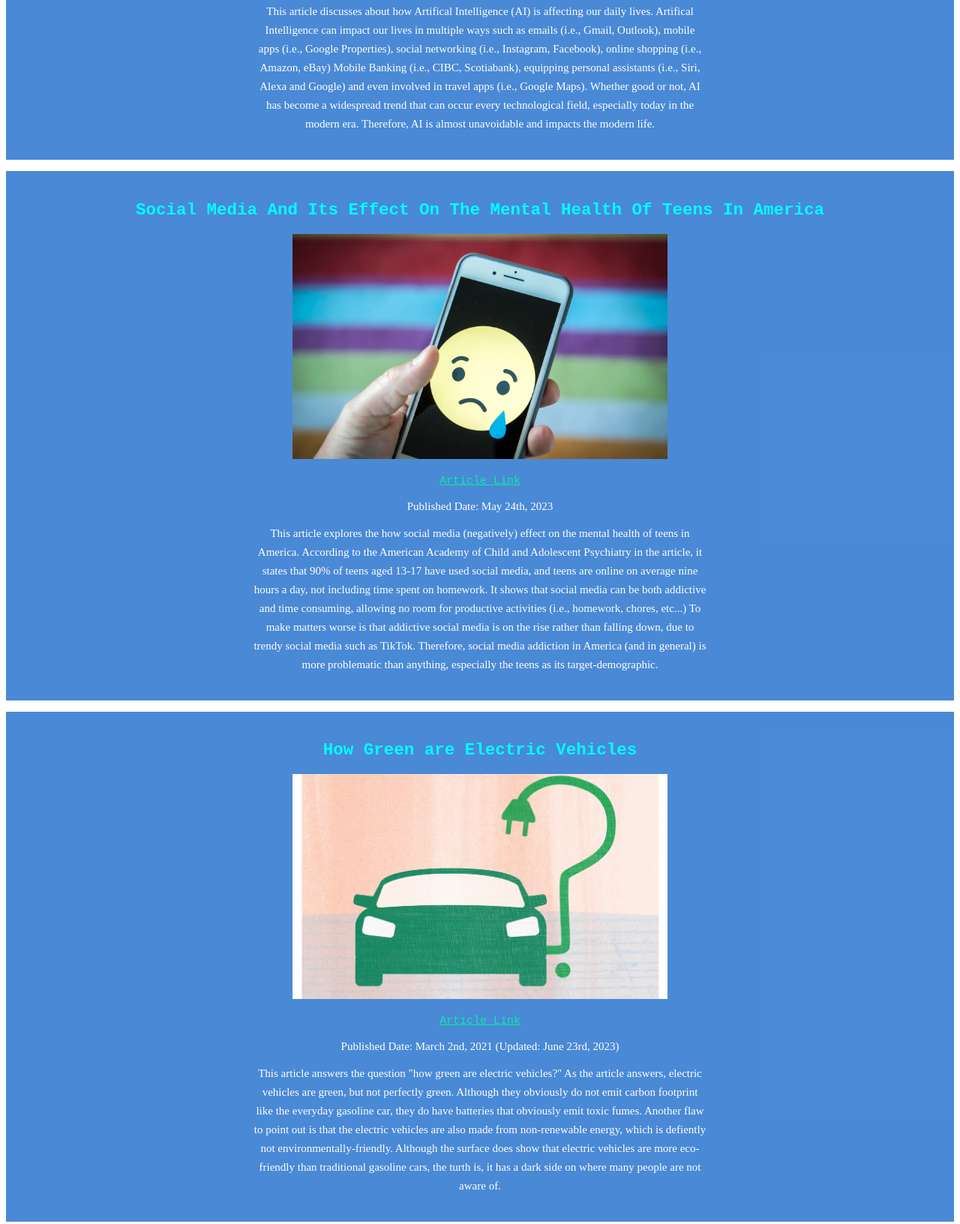
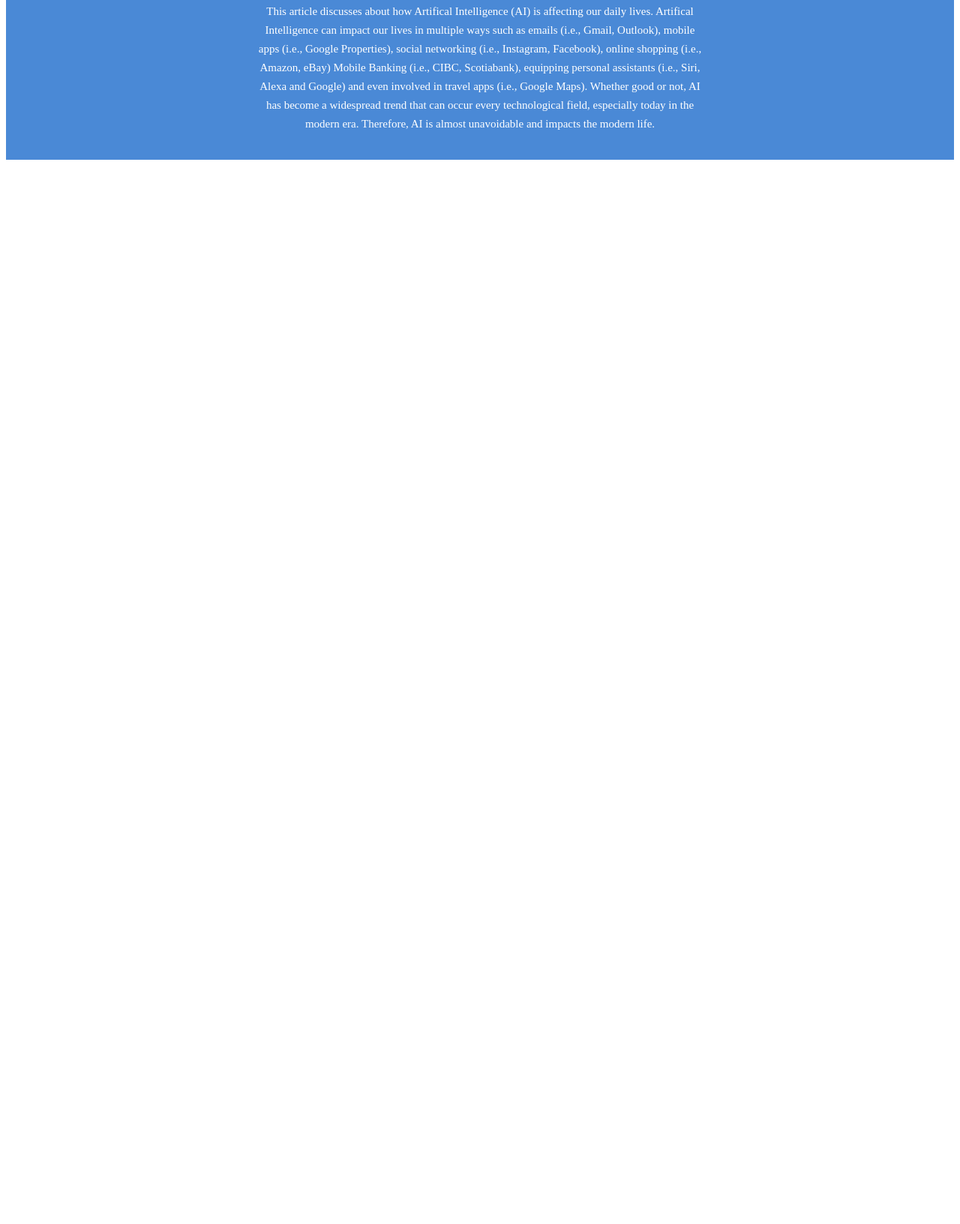
Before and after one commit to smdimalibot/blog_04, a plain HTML site: page index.html in a window 1280 px wide. Shown: the part 547-2179 px from the top of the page at 75% size. After the commit the page ends 800 px from the top, so only its background shows below. Drawn offline with Linux system fonts and the light colour scheme.

Commit message:
Article #1

```diff
--- a/index.html
+++ b/index.html
@@ -32,36 +32,6 @@
 
             <br /><p>This article discusses about how Artifical Intelligence (AI) is affecting our daily lives. Artifical Intelligence can impact our lives in multiple ways such as emails (i.e., Gmail, Outlook), mobile apps (i.e., Google Properties), social networking (i.e., Instagram, Facebook), online shopping (i.e., Amazon, eBay) Mobile Banking (i.e., CIBC, Scotiabank), equipping personal assistants (i.e., Siri, Alexa and Google) and even involved in travel apps (i.e., Google Maps). Whether good or not, AI has become a widespread trend that can occur every technological field, especially today in the modern era. Therefore, AI is almost unavoidable and impacts the modern life.</p>
         </article>
-        <!-- Article #2 -->
-        <article>
-            <h2>Social Media And Its Effect On The Mental Health Of Teens In America</h2>
-            <img src="02 Image.jpg" alt="AI Infograph">
-
-            <div class="website">
-
-                <br /><a  class="link" href="https://www.forbes.com/sites/omerawan/2023/05/24/social-media-and-its-effect-on-the-mental-health-of-teens-in-america/?sh=51c8abbe5e2d">Article Link</a>
-
-            </div>
-
-            <br /><time>Published Date: May 24th, 2023</time>
-
-            <br /><p>This article explores the how social media (negatively) effect on the mental health of teens in America. According to the American Academy of Child and Adolescent Psychiatry in the article, it states that 90% of teens aged 13-17 have used social media, and teens are online on average nine hours a day, not including time spent on homework. It shows that social media can be both addictive and time consuming, allowing no room for productive activities (i.e., homework, chores, etc...) To make matters worse is that addictive social media is on the rise rather than falling down, due to trendy social media such as TikTok. Therefore, social media addiction in America (and in general) is more problematic than anything, especially the teens as its target-demographic.</p>
-        </article>
-        <!-- Article #3 -->
-        <article>
-            <h2>How Green are Electric Vehicles</h2>
-            <img src="03 Image.webp" alt="Electric Car Visualization">
-
-            <div class="website">
-
-                <br /><a  class="link" href="https://www.nytimes.com/2021/03/02/climate/electric-vehicles-environment.html">Article Link</a>
-
-            </div>
-
-            <br /><time>Published Date: March 2nd, 2021 (Updated: June 23rd, 2023)</time>
-
-            <br /><p>This article answers the question "how green are electric vehicles?" As the article answers, electric vehicles are green, but not perfectly green. Although they obviously do not emit carbon footprint like the everyday gasoline car, they do have batteries that obviously emit toxic fumes. Another flaw to point out is that the electric vehicles are also made from non-renewable energy, which is defiently not environmentally-friendly. Although the surface does show that electric vehicles are more eco-friendly than traditional gasoline cars, the turth is, it has a dark side on where many people are not aware of.</p>
-        </article>
     </main>
 </body>
 </html>
```
